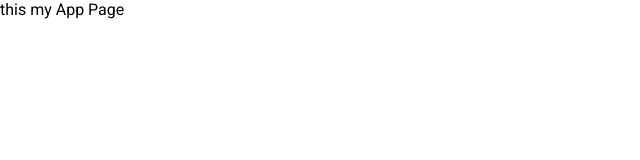
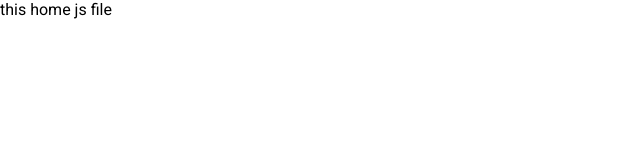
Before and after one commit to DhinakaranS-75/social-media75, a React (Create React App) app in the folder front-end/: page / in a window 1280 px wide. Shown: the top 160 px of the page, without its empty margins (0-640 px from the left). Built offline with nearby package versions, Linux system fonts and the light colour scheme.

Commit message:
update code

```diff
--- a/front-end/src/App.js
+++ b/front-end/src/App.js
@@ -1,12 +1,11 @@
-
+import React from "react";
+import Home from "./Pages/home/Home";
 
 function App() {
   return (
     <div>
-      this my App Page
-
+      <Home />
     </div>
-
   );
 }
 
--- /dev/null
+++ b/front-end/src/Pages/home/Home.js
@@ -0,0 +1,6 @@
+import React from "react";
+import "./home.css";
+
+export default function Home() {
+  return <div>this home js file</div>;
+}
```
Also changed, not shown: front-end/src/Pages/home/home.css (added).
